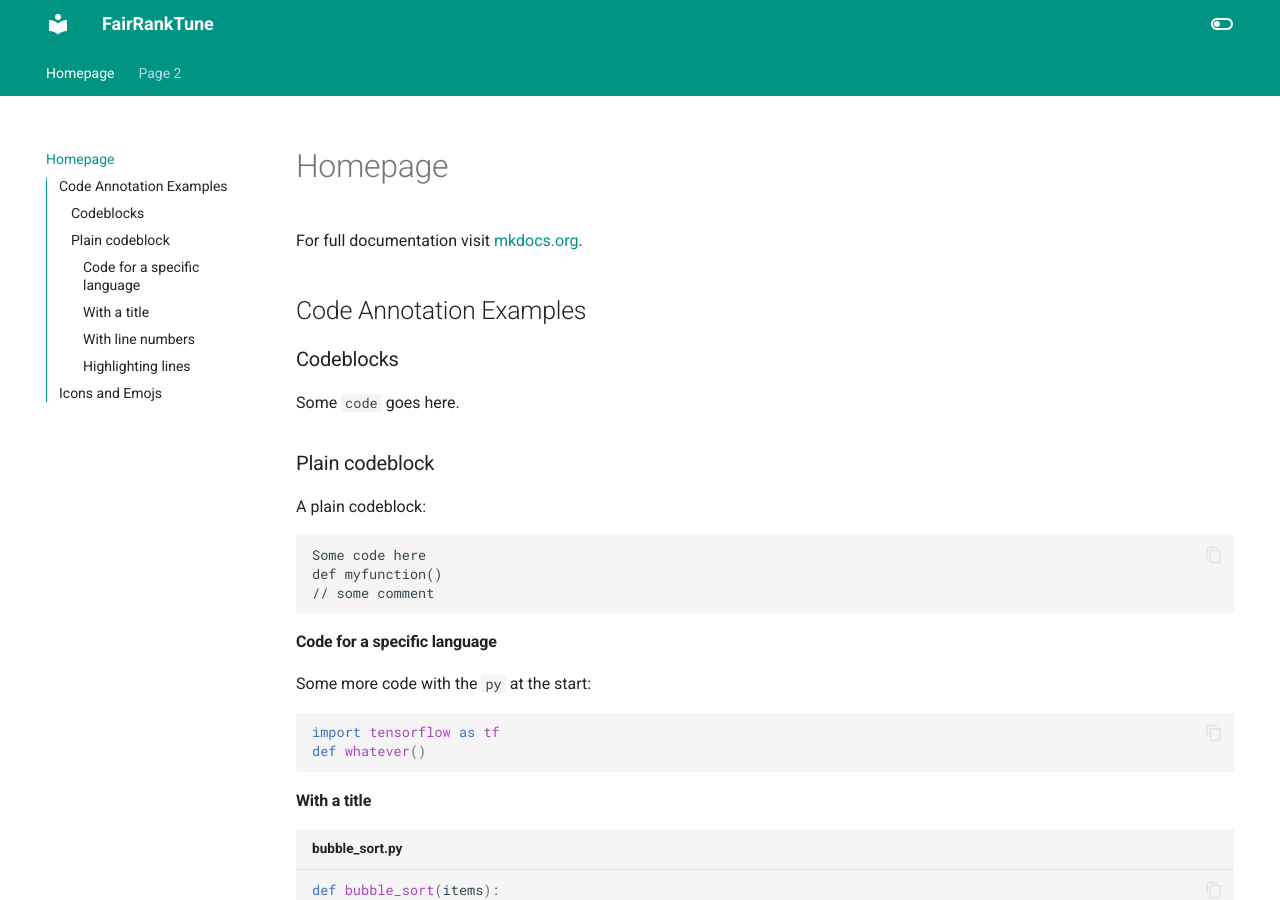
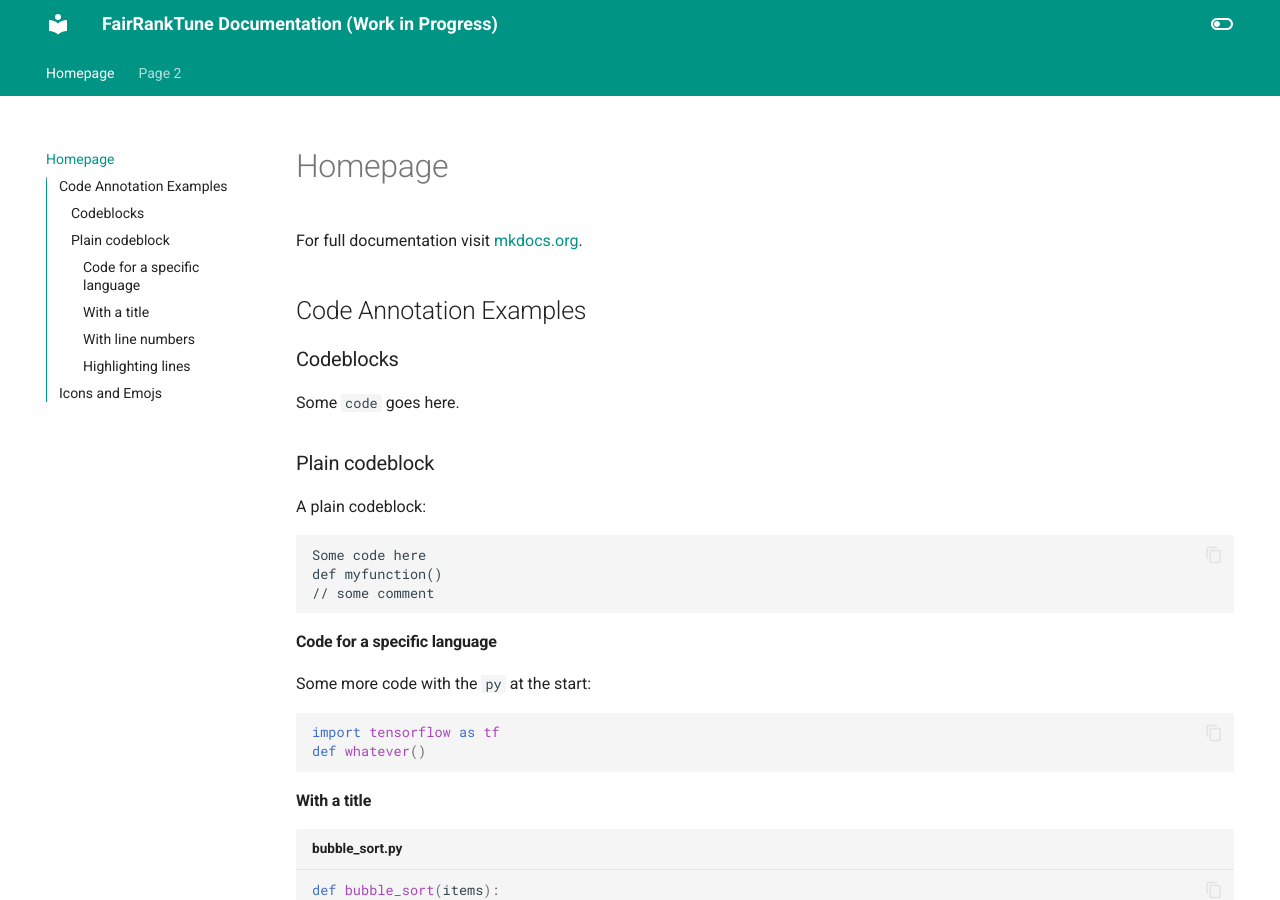
Before and after one commit to KCachel/fairranktune, an MkDocs documentation site: the page built from docs/index.md, in a window 1280 px wide and 900 px high. Built offline with MkDocs 1.6.1 and Material for MkDocs 9.7.7, drawn with Linux system fonts in a browser that asks for light colours; emoji names are drawn with the system emoji font.

Commit message:
Update mkdocs.yml

```diff
--- a/mkdocs.yml
+++ b/mkdocs.yml
@@ -1,4 +1,4 @@
-site_name: FairRankTune
+site_name: FairRankTune Documentation (Work in Progress)
 theme:
   name: material
   features:
```
